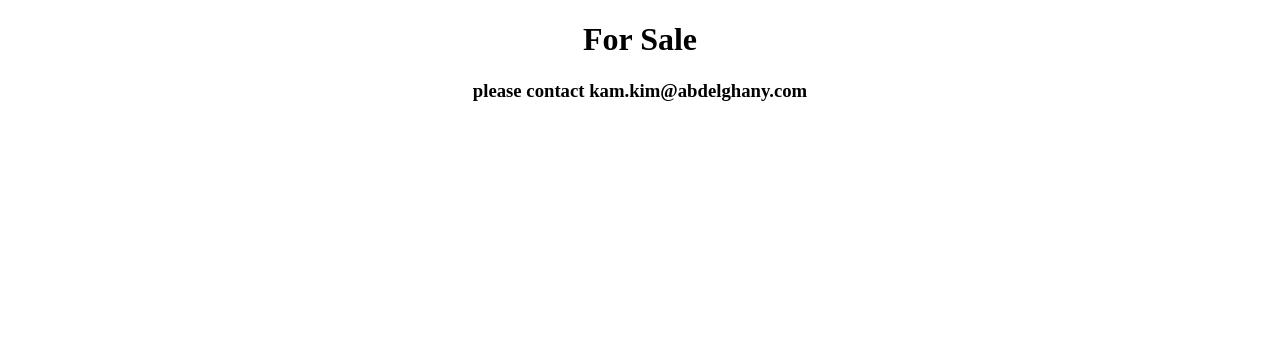
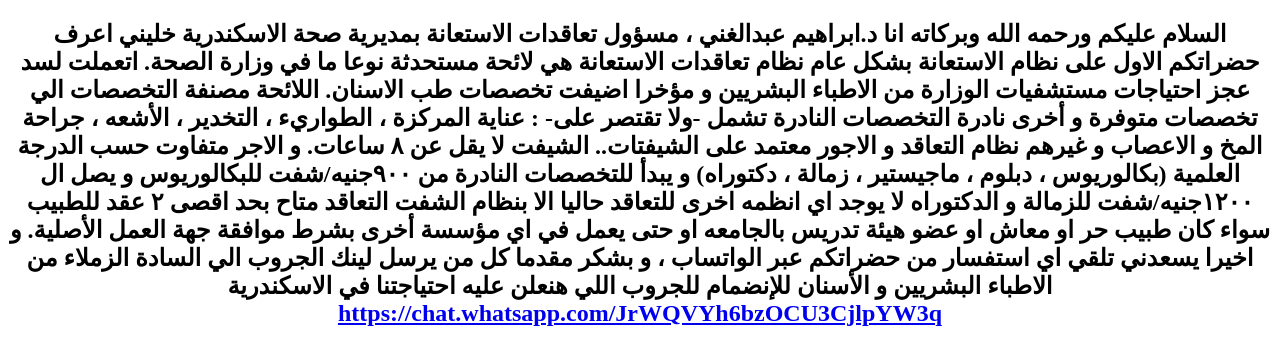
Before and after one commit to ibrahem-abdelghany/kam.kim, a plain HTML site: page index.htm in a window 1280 px wide. Drawn offline with Linux system fonts and the light colour scheme.

Commit message:
Update index.htm

```diff
--- a/index.htm
+++ b/index.htm
@@ -20,7 +20,17 @@
 </style>
 </head>
 <body>
-  <h1>For Sale</h1>
-  <h3>please contact kam.kim@abdelghany.com</h3>
+<h2>السلام عليكم ورحمه الله وبركاته
+انا د.ابراهيم عبدالغني ، مسؤول تعاقدات الاستعانة بمديرية صحة الاسكندرية
+خليني اعرف حضراتكم الاول على نظام الاستعانة بشكل عام
+نظام تعاقدات الاستعانة هي لائحة مستحدثة نوعا ما في وزارة الصحة. اتعملت لسد عجز احتياجات مستشفيات الوزارة من الاطباء البشريين و مؤخرا اضيفت تخصصات طب الاسنان.
+اللائحة مصنفة التخصصات الي تخصصات متوفرة و أخرى نادرة
+ التخصصات النادرة تشمل -ولا تقتصر على- : عناية المركزة ، الطواريء ، التخدير ، الأشعه ، جراحة المخ و الاعصاب و غيرهم
+نظام التعاقد و الاجور معتمد على الشيفتات.. الشيفت لا يقل عن ٨ ساعات.
+و الاجر متفاوت حسب الدرجة العلمية (بكالوريوس ، دبلوم ، ماجيستير ، زمالة ، دكتوراه) و يبدأ للتخصصات النادرة من ٩٠٠جنيه/شفت للبكالوريوس و يصل ال ١٢٠٠جنيه/شفت للزمالة و الدكتوراه
+لا يوجد اي انظمه اخرى للتعاقد حاليا الا بنظام الشفت
+التعاقد متاح بحد اقصى ٢ عقد للطبيب سواء كان طبيب حر او معاش او عضو هيئة تدريس بالجامعه او حتى يعمل في اي مؤسسة أخرى بشرط موافقة جهة العمل الأصلية.
+و اخيرا يسعدني تلقي اي استفسار من حضراتكم عبر الواتساب  ، و بشكر مقدما كل من يرسل لينك الجروب الي السادة الزملاء من الاطباء البشريين و الأسنان للإنضمام للجروب اللي هنعلن عليه احتياجتنا في الاسكندرية
+<a href=https://chat.whatsapp.com/JrWQVYh6bzOCU3CjlpYW3q">https://chat.whatsapp.com/JrWQVYh6bzOCU3CjlpYW3q</h2>
 </body>
 </html>
```
